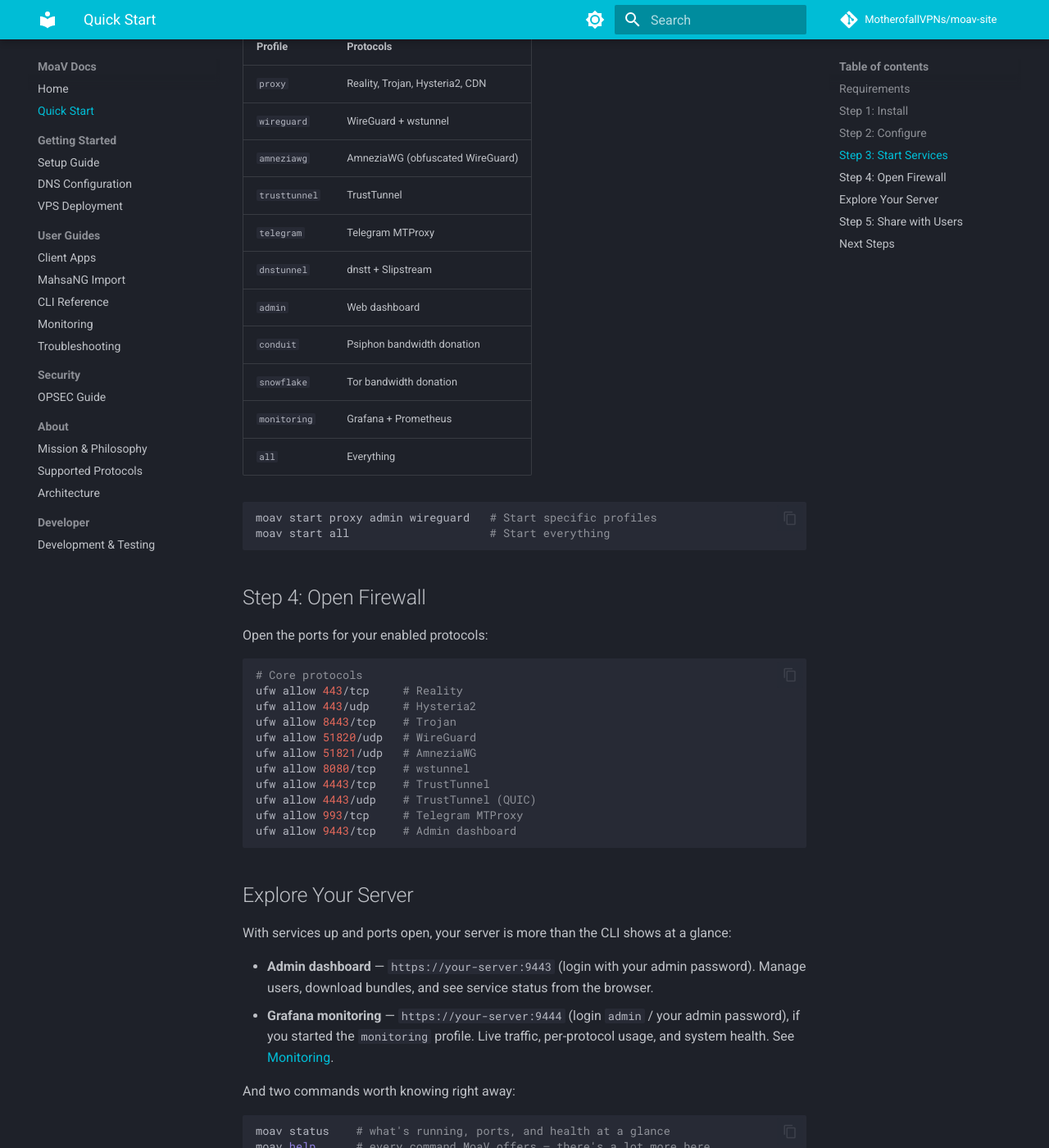
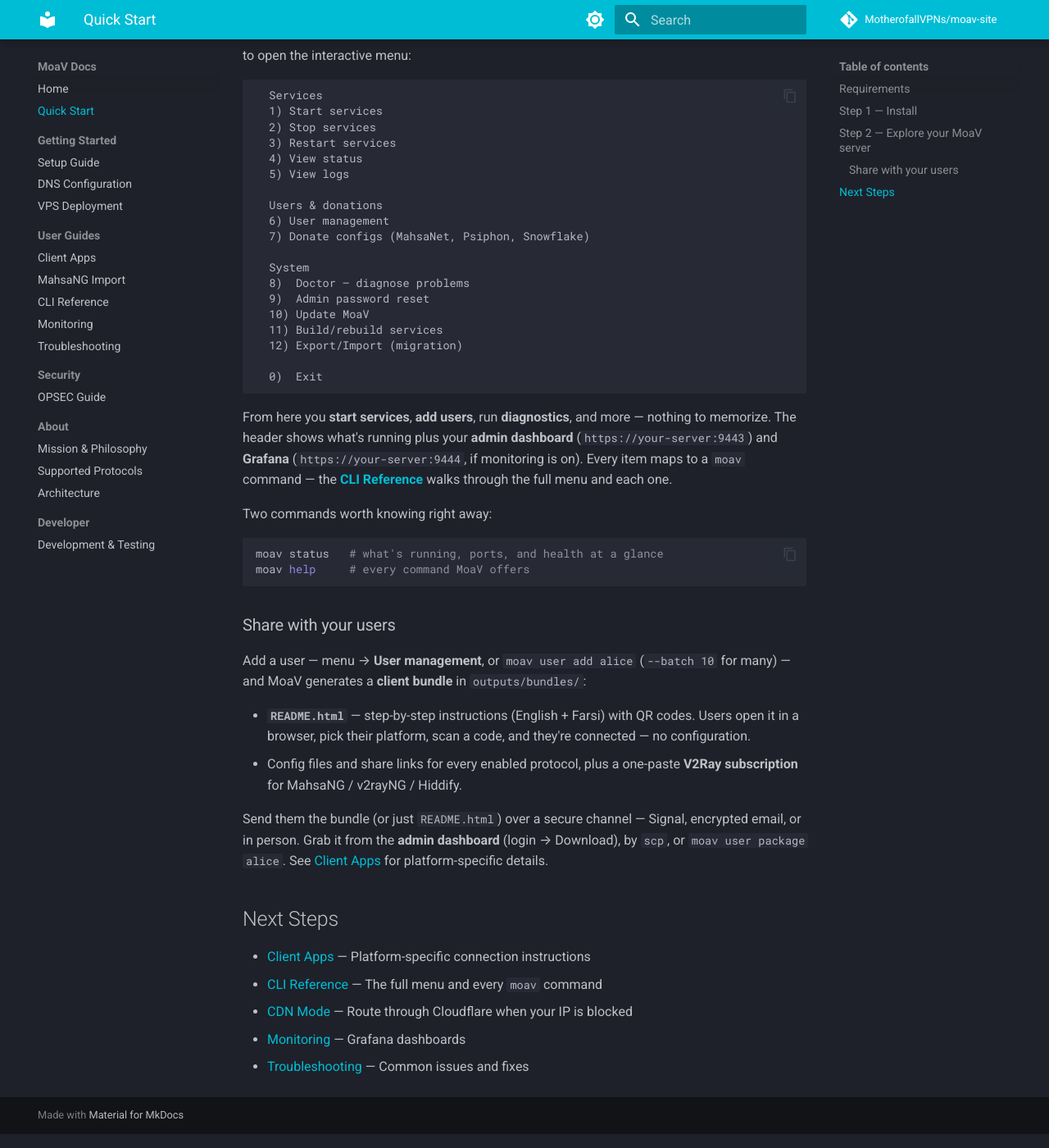
Before and after one commit to MotherofallVPNs/moav-site, an MkDocs documentation site: the page built from docs/quick-start.md, in a window 1280 px wide and 1400 px high, scrolled down 1425 px. Shown: the whole window at 82% size. Built offline with MkDocs 1.6.1 and Material for MkDocs 9.7.7, drawn with Linux system fonts in a browser that asks for light colours; comment, search, counter and statistics services are not loaded; some of the changed text lies outside the part shown.

Commit message:
docs: warm 2-step quick-start + full TUI menu in CLI reference
quick-start: rebuild around two steps — (1) install (domain/email/admin-pass
prompts + the DNS records it prints, with a 'set DNS first' pointer) and
(2) explore via the `moav` TUI. Concise, warm, and comprehensive; the old
per-step firewall/profile tables now link to their reference pages.

CLI.md: expand the '`moav` (no command)' section with the actual interactive
menu in a code block + a one-line description of each item mapping to its
subcommand (menu text taken verbatim from moav.sh's main_menu).

````diff
--- a/docs/CLI.md
+++ b/docs/CLI.md
@@ -64,11 +64,35 @@
 ### General
 
 #### `moav` (no command)
-Launch the interactive menu for guided setup and management.
+Launch the interactive menu (TUI) — the guided way to run everything, nothing to memorize. It shows your current status (running services, and the admin + Grafana URLs when they're up) and these options:
 
 ```bash
 moav
 ```
+
+```
+  Services
+  1) Start services        # moav start  — pick profiles, or "all"
+  2) Stop services         # moav stop
+  3) Restart services      # moav restart
+  4) View status           # moav status
+  5) View logs             # moav logs
+
+  Users & donations
+  6) User management       # add / list / revoke / package users → client bundles
+  7) Donate configs        # share configs to MahsaNet / Psiphon / Snowflake
+
+  System
+  8)  Doctor               # moav doctor — diagnose DNS, ports, certs, services
+  9)  Admin password reset # moav admin password
+  10) Update MoaV          # moav update
+  11) Build/rebuild        # moav build
+  12) Export / Import      # back up, or migrate to another server
+
+  0)  Exit
+```
+
+Every item maps to a `moav` subcommand documented below — the menu is just a friendlier front door.
 
 #### `moav help`
 Display help message with all available commands.
--- a/docs/quick-start.md
+++ b/docs/quick-start.md
@@ -1,19 +1,19 @@
 # Quick Start
 
-Get MoaV running on a VPS in 5 steps. MoaV deploys [16+ anti-censorship protocols](protocols.md) and generates client bundles that make it easy for anyone to connect — no technical knowledge needed. For the full story, see [why MoaV exists](philosophy.md). For detailed setup options, see the full [Setup Guide](SETUP.md).
+Get MoaV running in **two steps** — install, then explore. It deploys [16+ anti-censorship protocols](protocols.md) and turns each user into a share-ready **client bundle** (configs + QR codes + plain-language instructions) that anyone can open and connect with — no deep networking knowledge required. Curious why MoaV exists? Read [the mission](philosophy.md).
 
 ## Requirements
 
 - A VPS **or a home server** — Debian 12 / Ubuntu 22.04/24.04, or a **Raspberry Pi 4+** (2 GB+ RAM, ARM64). 1 vCPU / 1 GB RAM minimum.
-- A domain name (optional — see [Domainless Mode](SETUP.md#domainless-mode))
+- A domain name — optional; [domainless mode](SETUP.md#domainless-mode) works without one.
 
 !!! tip "Need a VPS?"
     See [VPS Deployment](DEPLOY.md) for provider-by-provider steps starting at ~$5/month.
 
 !!! tip "Raspberry Pi or home server?"
-    MoaV runs great at home in **domainless mode** — no domain required. Since a home server sits behind a router, forward the protocol ports to it first: see [Home Servers & Raspberry Pi → Port Forwarding](DNS.md#port-forwarding). Check for CGNAT before you start — some ISPs block inbound connections entirely.
+    MoaV runs great at home in **domainless mode** — no domain required. A home server sits behind a router, so forward the protocol ports to it first: see [Home Servers & Raspberry Pi → Port Forwarding](DNS.md#port-forwarding). (Check for CGNAT before you start — some ISPs block inbound connections entirely.)
 
-## Step 1: Install
+## Step 1 — Install
 
 SSH into your server and run:
 
@@ -21,111 +21,73 @@
 curl -fsSL moav.sh/install.sh | bash
 ```
 
-This installs Docker, clones MoaV, and launches the interactive setup.
+This installs Docker, clones MoaV, and walks you through first-time setup, asking for:
 
-## Step 2: Configure
+- **Domain** — pointed at this server (or leave blank for domainless mode)
+- **Email** — for your Let's Encrypt TLS certificates
+- **Admin password** — for the web dashboard
 
-The installer prompts you for:
+When it finishes, it prints the exact **DNS records** to add at your registrar — an `A` record for your domain, plus the `NS` records that delegate the DNS-tunnel subdomains to your server.
 
-- **Domain** — Your domain pointed at this server (or leave empty for domainless mode)
-- **Email** — For Let's Encrypt TLS certificates (required if using a domain)
-- **Admin password** — For the web dashboard
+!!! tip "Point your DNS first (recommended)"
+    Certificate issuance needs your domain already resolving to this server, so it's smoothest to add the DNS records **before** you install. Find the exact records for your setup in [DNS Configuration](DNS.md), set them up, then run the installer.
 
-!!! warning "DNS first"
-    If using a domain, point your DNS **before** running setup. The installer needs to verify domain ownership. See [DNS Configuration](DNS.md).
+Finally, open your firewall for the protocols you enabled — the [full port list is here](DNS.md#port-forwarding). Most cloud VPS providers leave all ports open by default, so you may not need to.
 
-## Step 3: Start Services
+## Step 2 — Explore your MoaV server
+
+Everything after install lives in one friendly place. Just run:
 
 ```bash
-moav start
+moav
 ```
 
-Choose which profiles to run:
+to open the interactive menu:
 
-| Profile | Protocols |
-|---------|-----------|
-| `proxy` | Reality, Trojan, Hysteria2, CDN |
-| `wireguard` | WireGuard + wstunnel |
-| `amneziawg` | AmneziaWG (obfuscated WireGuard) |
-| `trusttunnel` | TrustTunnel |
-| `telegram` | Telegram MTProxy |
-| `dnstunnel` | dnstt + Slipstream |
-| `admin` | Web dashboard |
-| `conduit` | Psiphon bandwidth donation |
-| `snowflake` | Tor bandwidth donation |
-| `monitoring` | Grafana + Prometheus |
-| `all` | Everything |
+```
+  Services
+  1) Start services
+  2) Stop services
+  3) Restart services
+  4) View status
+  5) View logs
+
+  Users & donations
+  6) User management
+  7) Donate configs (MahsaNet, Psiphon, Snowflake)
+
+  System
+  8)  Doctor — diagnose problems
+  9)  Admin password reset
+  10) Update MoaV
+  11) Build/rebuild services
+  12) Export/Import (migration)
+
+  0)  Exit
+```
+
+From here you **start services**, **add users**, run **diagnostics**, and more — nothing to memorize. The header shows what's running plus your **admin dashboard** (`https://your-server:9443`) and **Grafana** (`https://your-server:9444`, if monitoring is on). Every item maps to a `moav` command — the **[CLI Reference](CLI.md)** walks through the full menu and each one.
+
+Two commands worth knowing right away:
 
 ```bash
-moav start proxy admin wireguard   # Start specific profiles
-moav start all                     # Start everything
+moav status   # what's running, ports, and health at a glance
+moav help     # every command MoaV offers
 ```
 
-## Step 4: Open Firewall
+### Share with your users
 
-Open the ports for your enabled protocols:
+Add a user — menu → **User management**, or `moav user add alice` (`--batch 10` for many) — and MoaV generates a **client bundle** in `outputs/bundles/`:
 
-```bash
-# Core protocols
-ufw allow 443/tcp     # Reality
-ufw allow 443/udp     # Hysteria2
-ufw allow 8443/tcp    # Trojan
-ufw allow 51820/udp   # WireGuard
-ufw allow 51821/udp   # AmneziaWG
-ufw allow 8080/tcp    # wstunnel
-ufw allow 4443/tcp    # TrustTunnel
-ufw allow 4443/udp    # TrustTunnel (QUIC)
-ufw allow 993/tcp     # Telegram MTProxy
-ufw allow 9443/tcp    # Admin dashboard
-```
+- **`README.html`** — step-by-step instructions (English + Farsi) with QR codes. Users open it in a browser, pick their platform, scan a code, and they're connected — no configuration.
+- Config files and share links for every enabled protocol, plus a one-paste **V2Ray subscription** for MahsaNG / v2rayNG / Hiddify.
 
-## Explore Your Server
-
-With services up and ports open, your server is more than the CLI shows at a glance:
-
-- **Admin dashboard** — `https://your-server:9443` (login with your admin password). Manage users, download bundles, and see service status from the browser.
-- **Grafana monitoring** — `https://your-server:9444` (login `admin` / your admin password), if you started the `monitoring` profile. Live traffic, per-protocol usage, and system health. See [Monitoring](MONITORING.md).
-
-And two commands worth knowing right away:
-
-```bash
-moav status    # what's running, ports, and health at a glance
-moav help      # every command MoaV offers — there's a lot more here
-```
-
-`moav help` is the fastest way to discover the rest (users, certificates, diagnostics, donation, updates, network tuning, and more).
-
-## Step 5: Share with Users
-
-MoaV automatically generates a **client bundle** for each user in `outputs/bundles/`. Bundles are designed for non-technical users — they contain everything needed to connect without any manual configuration:
-
-- `README.html` — Step-by-step instructions (English + Farsi) with QR codes. Users open this in their browser, pick their platform, scan a QR code, and they're connected.
-- Config files for every enabled protocol (Reality, Trojan, Hysteria2, WireGuard, etc.)
-- QR codes for one-tap mobile import
-- Share links compatible with popular VPN apps
-
-**Download bundles:**
-
-- **Web dashboard** — Open `https://your-server:9443`, login, and click Download
-- **SCP** — `scp root@SERVER:/opt/moav/outputs/bundles/user01.zip ./`
-- **Package** — `moav user package user01` creates a zip
-
-**Add more users:**
-
-```bash
-moav user add alice           # Add single user
-moav user add --batch 10      # Batch create user01..user10
-```
-
-Send users the bundle (or just `README.html`). They don't need to understand protocols — the instructions guide them through installing an app and scanning a QR code. See [Client Apps](CLIENTS.md) for platform-specific details.
-
-!!! tip "Secure distribution"
-    Share bundles via Signal, encrypted email, or in person. Avoid unencrypted channels.
+Send them the bundle (or just `README.html`) over a secure channel — Signal, encrypted email, or in person. Grab it from the **admin dashboard** (login → Download), by `scp`, or `moav user package alice`. See [Client Apps](CLIENTS.md) for platform-specific details.
 
 ## Next Steps
 
 - [Client Apps](CLIENTS.md) — Platform-specific connection instructions
-- [CLI Reference](CLI.md) — All `moav` commands
+- [CLI Reference](CLI.md) — The full menu and every `moav` command
 - [CDN Mode](SETUP.md#cdn-fronted-mode-cloudflare) — Route through Cloudflare when your IP is blocked
-- [Monitoring](MONITORING.md) — Add Grafana dashboards
+- [Monitoring](MONITORING.md) — Grafana dashboards
 - [Troubleshooting](TROUBLESHOOTING.md) — Common issues and fixes
````
